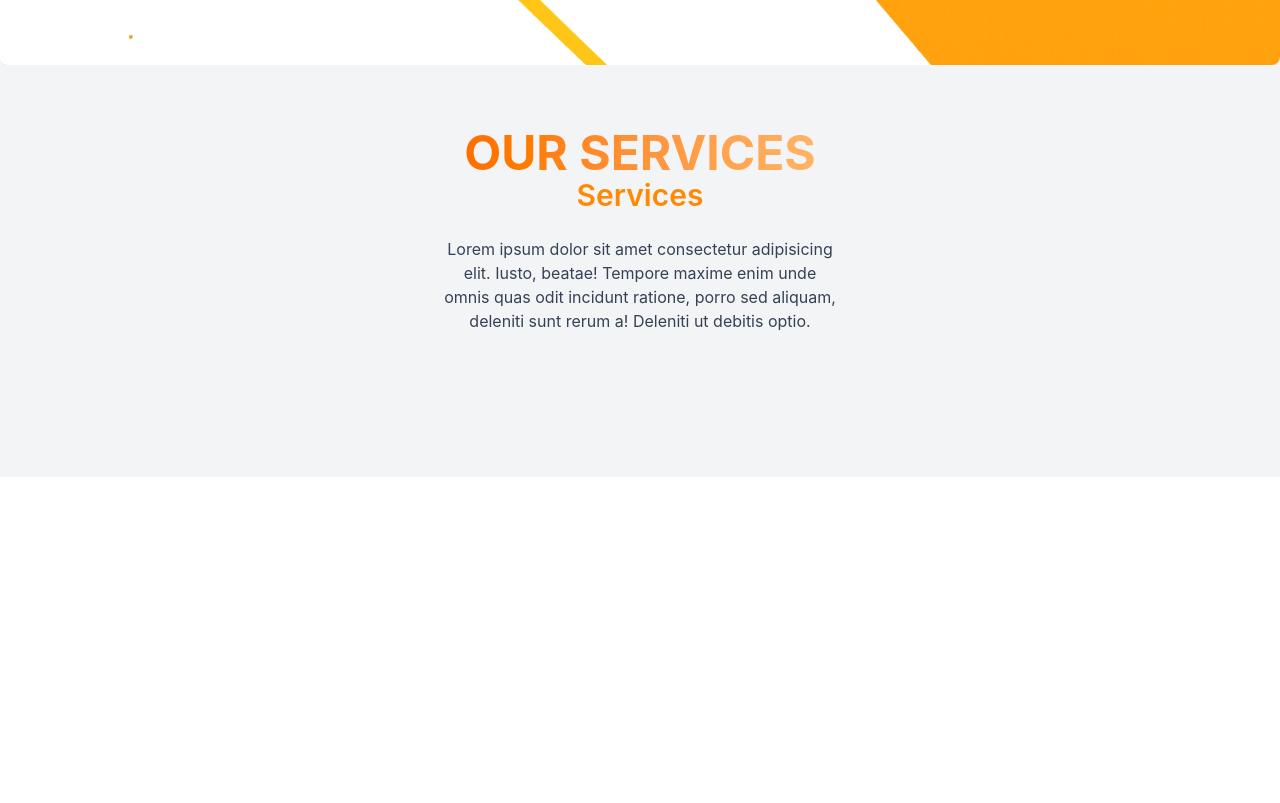
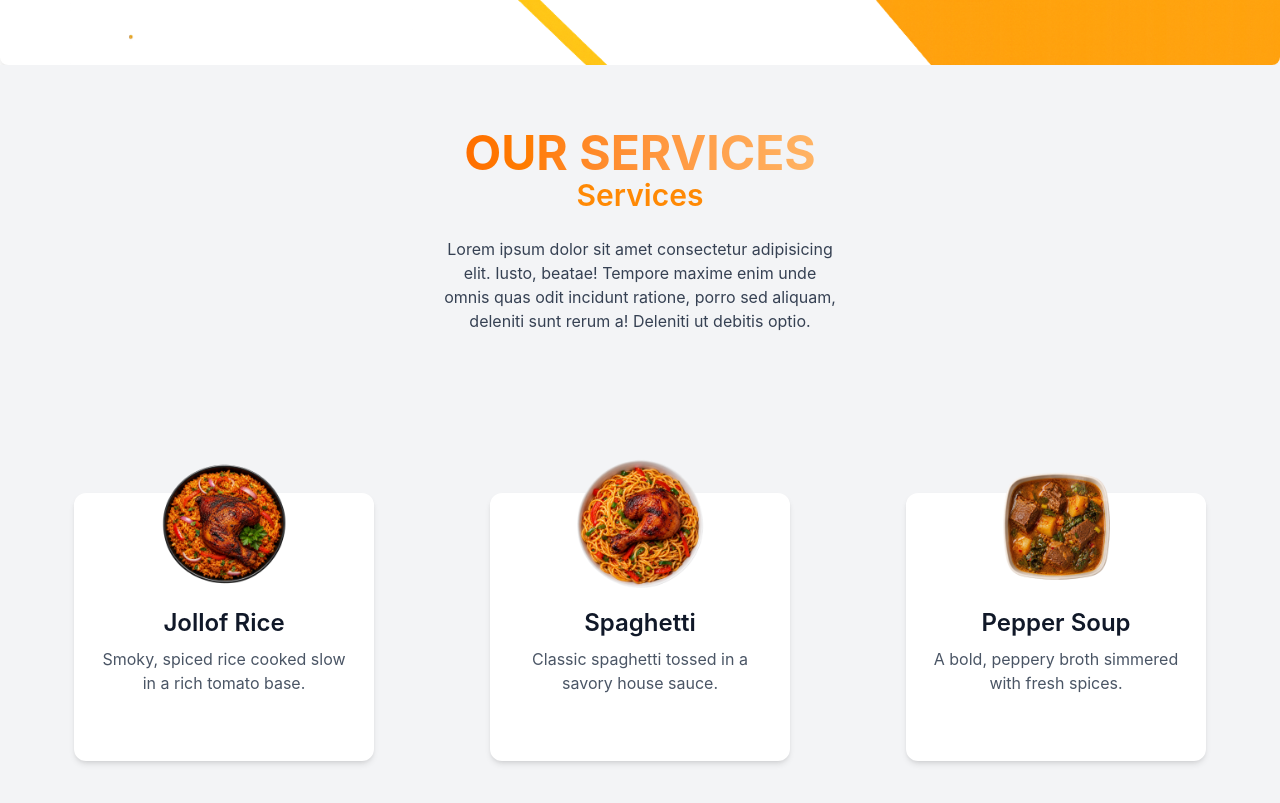
Before and after one commit to Jayace-7/E-commerce-Website, a React (Vite) app: page / in a window 1280 px wide. Shown: the part 800-1603 px from the top of the page. Before the commit the page ends 1277 px from the top, so only its background shows below. Built offline with nearby package versions, Linux system fonts and the light colour scheme.

Commit message:
Service card

```diff
--- a/src/components/Service.jsx
+++ b/src/components/Service.jsx
@@ -1,16 +1,76 @@
 import React from 'react';
+import rice from '../assets/rice.png';
+import spag from '../assets/spag.png';
+import ppsoup from '../assets/pp-soup.png';
+
+const services = [
+  {
+    id: 1,
+    name: 'Jollof Rice',
+    image: rice,
+    description: 'Smoky, spiced rice cooked slow in a rich tomato base.',
+  },
+  {
+    id: 2,
+    name: 'Spaghetti',
+    image: spag,
+    description: 'Classic spaghetti tossed in a savory house sauce.',
+  },
+  {
+    id: 3,
+    name: 'Pepper Soup',
+    image: ppsoup,
+    description: 'A bold, peppery broth simmered with fresh spices.',
+  },
+];
 
 function Service() {
   return (
     <section className="py-16 bg-gray-100 dark:bg-gray-800" >
-     <div className="container">
-      { /* ── Header Section ── */}
+     <div className="container mx-auto px-4 sm:px-6 lg:px-8">
        <div className="text-center mb-20 max-w-100 mx-auto">
      <p className='text-5xl font-bold uppercase sm:text-4xl lg:text-5xl bg-linear-to-r from-orange-500 to-orange-300 bg-clip-text text-transparent'>Our Services</p>
         <h2 className="text-3xl font-semibold text-orange-400 dark:text-white mb-6 ">Services</h2>
         <p className='text-gray-700 text-xm dark:text-white'>Lorem ipsum dolor sit amet consectetur adipisicing elit. Iusto, beatae! Tempore maxime enim unde omnis quas odit incidunt ratione, porro sed aliquam, deleniti sunt rerum a! Deleniti ut debitis optio.</p>
        </div>
-       { /* ── Card Section ── */}
+
+        <div className="grid grid-cols-1 sm:grid-cols-2 lg:grid-cols-3 gap-x-8 gap-y-16">
+          {services.map((service) => (
+            <div key={service.id} className="group relative pt-20">
+
+              { /* ── Circular image, overlapping the card above ── */}
+              {/* Increased again, now w-44/sm:w-56 (11rem mobile, 14rem
+                  desktop) — noticeably bigger food photo. */}
+              <div className="absolute top-0 left-1/2 -translate-x-1/2 z-20 w-44 h-44 sm:w-56 sm:h-56 rounded-full overflow-hidden transition-transform duration-500 group-hover:-translate-y-3">
+                <img
+                  src={service.image}
+                  alt={service.name}
+                  className="w-full h-full object-cover transition-transform duration-300 group-hover:rotate-6"
+                />
+              </div>
+
+              { /* ── Card ── */}
+              {/* pt-28 increased from pt-24 to give the now-bigger circle
+                  more clearance above the name text.
+                  shadow-md gives a visible black shadow at rest in light mode.
+                  group-hover:shadow-xl (replacing invalid shadow-3xl) grows
+                  the shadow on hover in light mode.
+                  dark:shadow-none removes the rest-state shadow in dark mode,
+                  since a black shadow barely reads on a dark background.
+                  dark:group-hover:shadow-lg (replacing invalid dark:shadow-3xl)
+                  keeps the dark-mode hover shadow more restrained than the
+                  light-mode one, since the card turns orange-400 underneath it. */}
+              <div className="bg-white rounded-xl border-2 border-white pt-28 pb-16 px-6 text-center mx-auto max-w-75 shadow-md transition-all duration-300 group-hover:bg-orange-300 group-hover:shadow-xl group-hover:-translate-y-3 dark:bg-gray-900 dark:border-orange-400 dark:shadow-none dark:group-hover:bg-orange-400 dark:group-hover:shadow-lg">
+                <h3 className="text-2xl font-semibold text-gray-900 transition-colors duration-300 group-hover:text-white dark:text-white">
+                  {service.name}
+                </h3>
+                <p className="mt-2 text-md text-gray-600 transition-colors duration-300 group-hover:text-white dark:text-gray-300">
+                  {service.description}
+                </p>
+              </div>
+            </div>
+          ))}
+        </div>
      </div>
     </section>
     );
```
